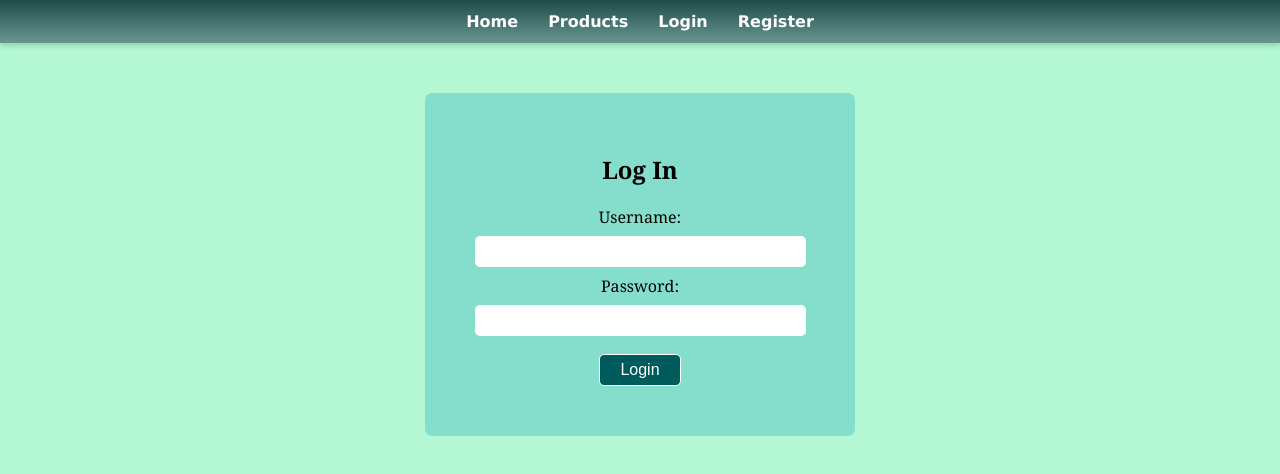
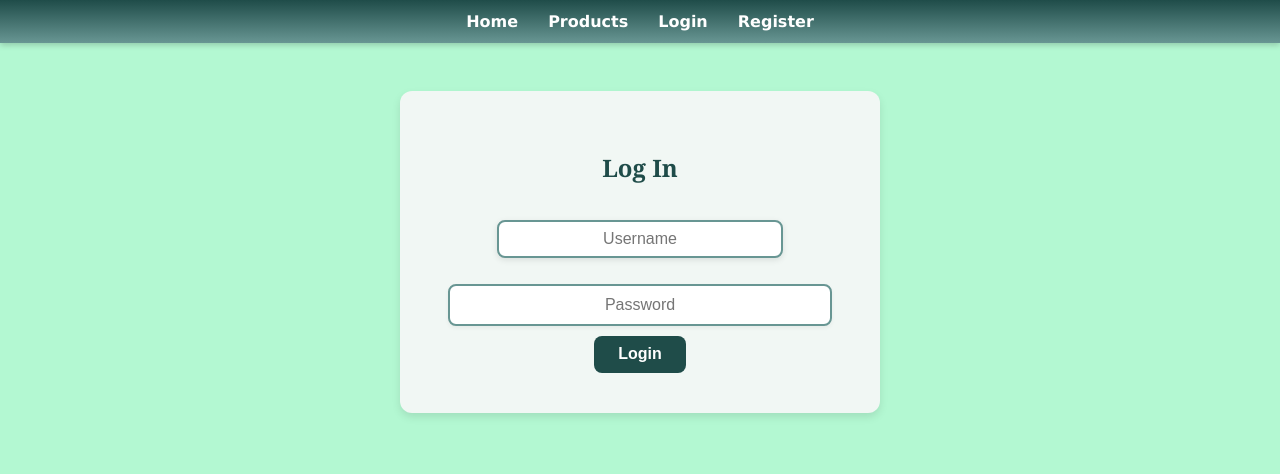
Before and after one commit to austinawhite/Market-Frontend, a React (Vite) app: page /login in a window 1280 px wide. Shown: the top 474 px of the page. Built offline with nearby package versions, Linux system fonts and the light colour scheme.

Commit message:
updated styling on login and register pages to match site

```diff
--- a/src/App.css
+++ b/src/App.css
@@ -44,6 +44,10 @@ body {
 }
 
 /* CSS for Homepage */
+
+.homepage-content button {
+  margin: 0.5rem 0;
+}
 
 .homepage-main {
   display: flex;
--- a/src/components/Login.jsx
+++ b/src/components/Login.jsx
@@ -1,67 +1,65 @@
-import {useState} from 'react'
-import { useNavigate} from 'react-router-dom';
+import { useState } from 'react';
+import { useNavigate } from 'react-router-dom';
 
-export default function LogIn({setToken}){
+export default function LogIn({ setToken }) {
   const navigate = useNavigate();
-    const [username, setUsername] = useState("")
-    const [password, setPassword] = useState("")
+  const [username, setUsername] = useState("");
+  const [password, setPassword] = useState("");
   const [error, setError] = useState('');
 
-    async function handleSubmit(e){
+  async function handleSubmit(e) {
     e.preventDefault();
     setError("");
 
     try {
-
       const response = await fetch('http://localhost:3000/users/login', {
         method: "POST",
         headers: {
           "Content-Type": "application/json",
         },
-                body: JSON.stringify({
-                username: username,
-                password: password,
-                }),
+        body: JSON.stringify({ username, password }),
       });
 
       const result = await response.json();
+
       if (!response.ok) {
-                throw new Error("Invalid credentials." || result.error);
+        throw new Error("Invalid credentials.");
       }
+
       setToken(result.token);
       navigate('/');
-
-        }
-        catch (err) {
+    } catch (err) {
       setError('Invalid credentials. Please try again.');
     }
   }
-        return(
-        <>
+
+  return (
     <div className="login-container">
       <h2>Log In</h2>
       <form onSubmit={handleSubmit}>
-            <label>
-                Username: <input
+        <div>
+          <input
+            type="text"
+            placeholder="Username"
             name="username"
-                    onChange={(e)=>setUsername(e.target.value)}
+            onChange={(e) => setUsername(e.target.value)}
             value={username}
             required
           />
-            </label>
-            <label>
-                Password: <input
-                    name = "password"
-                    onChange={(e)=>setPassword(e.target.value)}
+        </div>
+        <div>
+          <input
+            type="password"
+            placeholder="Password"
+            name="password"
+            onChange={(e) => setPassword(e.target.value)}
             value={password}
             required
           />
-            </label>
+        </div>
         <button className="login-button" type="submit">Login</button>
         {error && <p style={{ color: 'red' }}>{error}</p>}
       </form>
     </div>
-        </>
-        )
-
+  );
 }
--- a/src/components/Register.jsx
+++ b/src/components/Register.jsx
@@ -1,34 +1,30 @@
 import { useState } from "react";
-import { useNavigate} from "react-router-dom";
+import { useNavigate } from "react-router-dom";
 
 export default function Register() {
   const navigate = useNavigate();
-    const [username, setUsername] = useState("")
-    const [password, setPassword] = useState("")
-    const [error, setError] = useState('');
+  const [username, setUsername] = useState("");
+  const [password, setPassword] = useState("");
+  const [error, setError] = useState("");
 
-    async function handleSubmit(e){
+  async function handleSubmit(e) {
     e.preventDefault();
     setError("");
 
     try {
-            const response = await fetch('http://localhost:3000/users/register', {
+      const response = await fetch("http://localhost:3000/users/register", {
         method: "POST",
         headers: {
           "Content-Type": "application/json",
         },
-                body: JSON.stringify({
-                username: username,
-                password: password,
-                }),
+        body: JSON.stringify({ username, password }),
       });
 
       const result = await response.json();
       if (response.ok) {
-              navigate('/login');
-
+        navigate("/login");
       } else {
-              setError("Failed to register" || result.error);
+        setError("Failed to register. " + (result.error || ""));
       }
     } catch (error) {
       console.error(error);
@@ -36,30 +32,35 @@ export default function Register() {
     }
   }
 
-        return(
-            <>
+  return (
     <div className="register-container">
       <h2>Register</h2>
-            {error && <p>{error}</p>}
       <form onSubmit={handleSubmit}>
-                <label>
-                    Username: <input
-                    value = {username}
+        <div>
+          <input
+            type="text"
+            placeholder="Username"
+            value={username}
             required
-                    onChange={(e) => setUsername(e.target.value)} />
-                </label>
-                <label>
-                    Password: <input
+            onChange={(e) => setUsername(e.target.value)}
+          />
+        </div>
+        <div>
+          <input
             type="password"
+            placeholder="Password"
             value={password}
             minLength={4}
             title="Your password must be at least 4 characters long."
             required
-                    onChange={(e) => setPassword(e.target.value)} />
-                </label>
-                <button className="register-button">Register</button>
+            onChange={(e) => setPassword(e.target.value)}
+          />
+        </div>
+        <button className="register-button" type="submit">
+          Register
+        </button>
+        {error && <p style={{ color: "red", marginTop: "10px" }}>{error}</p>}
       </form>
     </div>
-            </>
   );
 }
--- a/src/components/home.jsx
+++ b/src/components/home.jsx
@@ -38,9 +38,9 @@ const Home = () => {
             <h2>Welcome to Our Bookstore!</h2>
             <p>Step through our enchanted digital doorway and discover books that sparkle with magic!
             Here, every story is a treasure chest waiting to be opened, filled with talking animals, brave heroes, mysterious castles, and adventures that dance right off the page.</p>
-            <button onClick={handleEnterClick}>Browse Books</button>
-            <p onClick={handleLoginClick} style={{cursor: 'pointer'}}>Login</p>
-            <p onClick={handleRegisterClick} style={{cursor: 'pointer'}}>Register</p>
+            <button className="button-primary" onClick={handleEnterClick}>Browse Books</button>
+            <button className="button-primary" onClick={handleLoginClick}>Login</button>
+            <button className="button-primary" onClick={handleRegisterClick}>Register</button>
           </div>
         </div>
 
--- a/src/index.css
+++ b/src/index.css
@@ -48,37 +48,45 @@
   display: block;
   text-align: center;
   padding: 40px;
-  background-color: #85decb;
-  width: 350px;
-  margin: auto;
-  margin-top: 50px;
-  border-radius: 7px;
+  background-color: #f1f7f4;
+  width: 400px;
+  margin: 3rem auto;
+  border-radius: 12px;
+  box-shadow: 0 4px 8px rgba(0, 0, 0, 0.1);
   font-family: Georgia, serif;
+  color: #1f4c49;
 }
 
-.register-container input, .login-container input {
+.register-container input,
+.login-container input {
   width: 90%;
-  padding: 8px;
-  margin: 8px;
-  border: none;
-  border-radius: 5px;
+  padding: 10px;
+  margin: 10px 0;
+  border: 2px solid #689693;
+  border-radius: 8px;
   text-align: center;
+  font-size: 1rem;
+  box-shadow: 0 2px 4px rgba(0, 0, 0, 0.05);
+  outline: none;
 }
 
-  .login-button, .register-button {
-    background-color: #005c5c;
-    color: white;
-    border: 1px solid white;
-    padding: 6px 20px;
-    font-size: 16px;
-    margin: 10px;
-    border-radius: 5px;
-  }
+ .login-button,
+.register-button {
+  background-color: #1f4c49;
+  color: white;
+  border: none;
+  padding: 0.6rem 1.5rem;
+  font-size: 1rem;
+  font-weight: bold;
+  border-radius: 8px;
+  cursor: pointer;
+  transition: background-color 0.2s ease-in-out;
+}
 
-    .login-button:hover, .register-button:hover {
-    background-color: #1d99d7;
-    border-color: #022d32;
-  }
+.login-button:hover,
+.register-button:hover {
+  background-color: #2f6d6a;
+}
 
 body {
   background-color: #b3f8d2;
```
Lines whose indentation alone changed are shown as unchanged.
